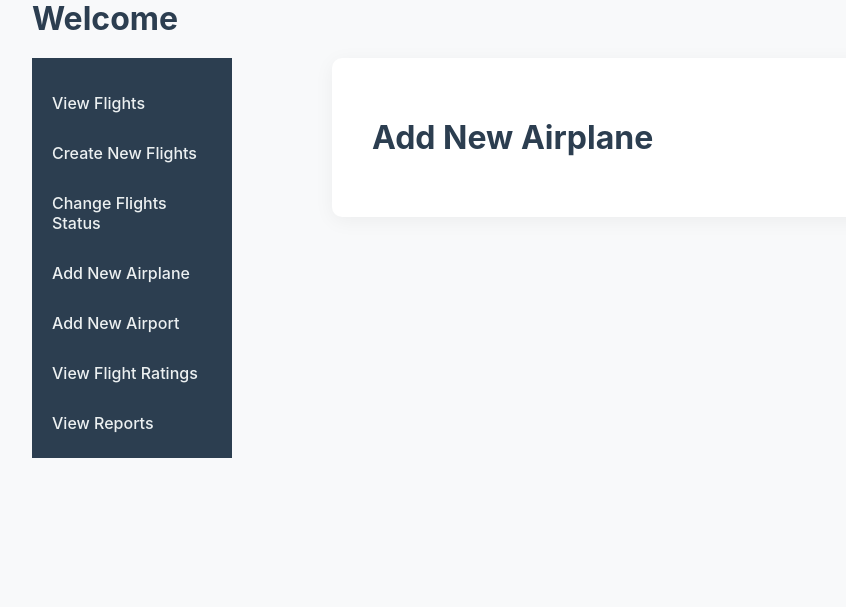
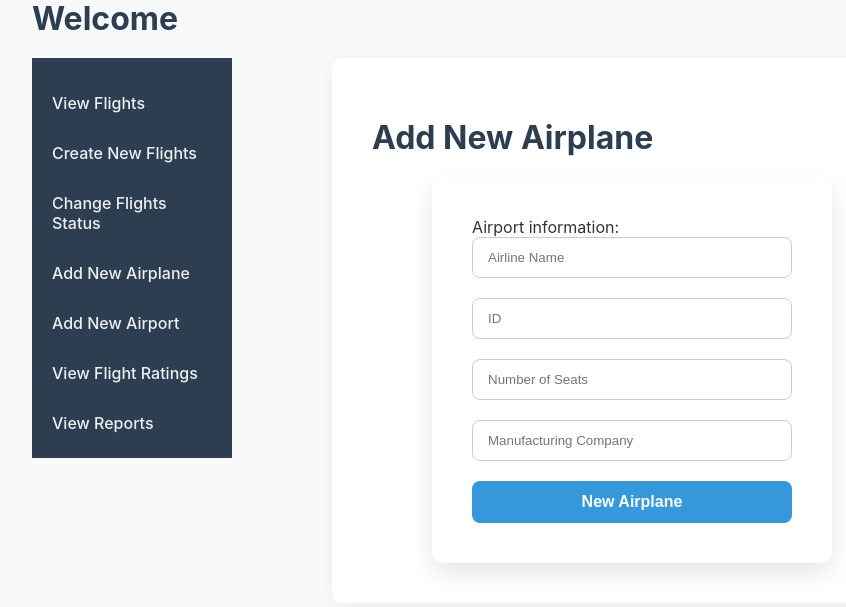
Before and after one commit to mop9047/flight_search, a Flask app: template app/templates/staff/home_airlineStaff_airplane.html in a window 1280 px wide. Shown: the part 120-727 px from the top of the page, without its empty margins (8-854 px from the left). Run offline with Flask 3, Linux system fonts and the light colour scheme; the template is opened without the code that fills it, so the values that code supplies are empty.

Commit message:
Staff airplane updated

```diff
--- a/app/templates/staff/home_airlineStaff_airplane.html
+++ b/app/templates/staff/home_airlineStaff_airplane.html
@@ -2,5 +2,17 @@
 endblock %} {% block content %}
 
 <h1>Add New Airplane</h1>
-
+<div class="form-container">
+    <form action="/home_airlineStaff_airplane" method="POST">
+    <p> Airport information: </p>
+    <input type="text" name = "Airline_name" placeholder="Airline Name" required/> </br>
+    <input type="text" name = "id" placeholder="ID" required/></br>
+    <input type="text" name = "num_seats" placeholder="Number of Seats" required/></br>
+    <input type="text" name = "manufacturing_co" placeholder="Manufacturing Company" required/></br>
+    <button type="submit"> New Airplane</button>
+    {% if error %}
+    <p class="error"><strong>Error:</strong> {{error}}</p>
+    {% endif %}
+    </form>
+</div>
 {% endblock %}
```
